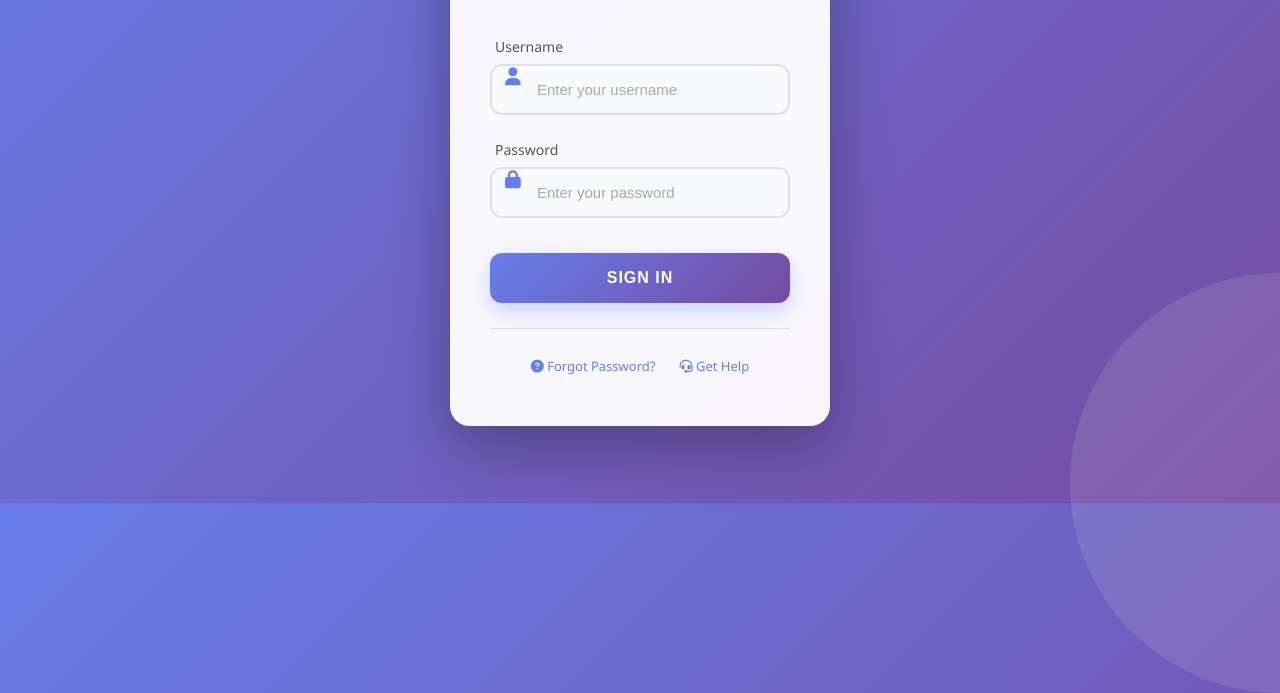
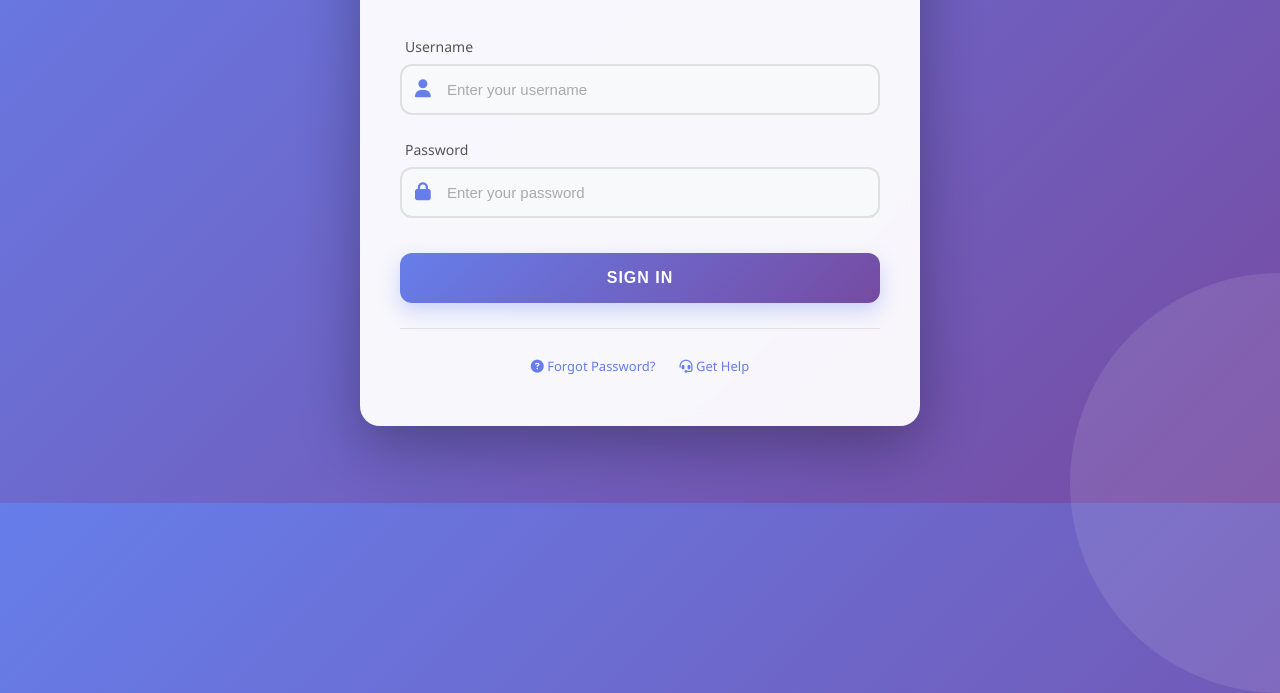
Before and after one commit to satanandkenb/login-gateway, a plain HTML site: page index.html in a window 1280 px wide. Shown: the part 297-990 px from the top of the page. Drawn offline with Linux system fonts and the light colour scheme.

Commit message:
Adjust layout dimensions for login container and icon

```diff
--- a/index.html
+++ b/index.html
@@ -63,7 +63,7 @@
         position: relative;
         z-index: 10;
         width: 100%;
-        max-width: 420px;
+        max-width: 600px;
         padding: 20px;
     }
 
@@ -134,7 +134,7 @@
     .input-icon {
         position: absolute;
         left: 15px;
-        top: 50%;
+        top: 65%;
         transform: translateY(-50%);
         color: #667eea;
         font-size: 18px;
```
